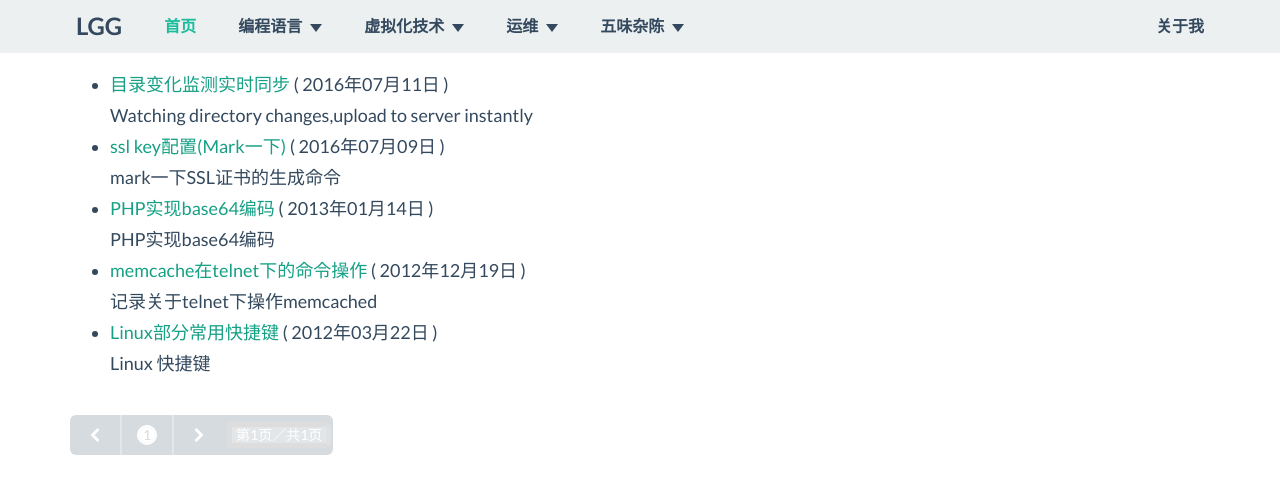
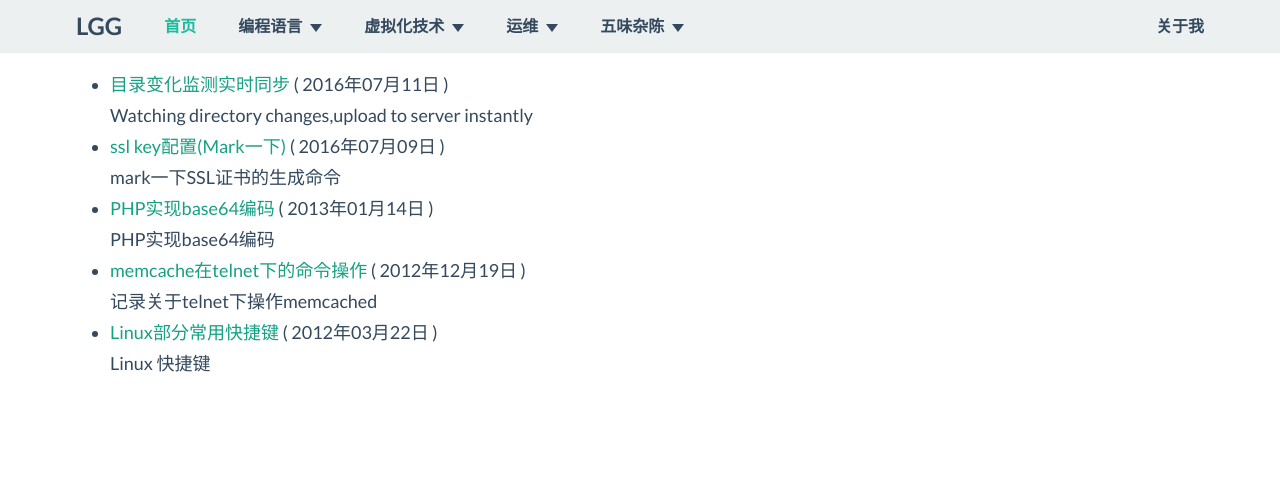
Before and after one commit to nealwon/nealwon.github.io, a Jekyll site: the page built from index.html, in a window 1280 px wide. Shown: the top 494 px of the page. Built offline with Jekyll 4.4.1, drawn with Linux system fonts in a browser that asks for light colours; the list of posts is cut into pages by our own code.

Commit message:
fix paginator

```diff
--- a/_config.yml
+++ b/_config.yml
@@ -3,6 +3,6 @@ markdown: kramdown
 safe: false
 excerpt_separator: "\n\n\n"
 incremental: true
-paginate: 5
-paginate_path: blog/:num
+paginate: 10
+paginate_path: "p:num"
 gems: [jekyll-paginate]
--- a/index.html
+++ b/index.html
@@ -10,6 +10,9 @@ title: 首页
         </li>
     {% endfor %}
 </ul>
+
+
+{% if paginator.total_pages > 1 %}
 <div>
   <ul class="pagination pagination-minimal">
     <li class="previous">
@@ -17,9 +20,9 @@ title: 首页
       <a class="fui-arrow-left"></a>
       {% else %}
         {% if paginator.previous_page == 1 %}
-            <a href="{{ site.baseurl }}" class="fui-arrow-left"></a>
+            <a href="{{ site.baseurl }}/" class="fui-arrow-left"></a>
         {% else %}
-            <a href="{{ site.baseurl}}/article/{{ paginator.previous_page }}" class="fui-arrow-left"> </a>
+            <a href="{{ site.baseurl}}/p{{ paginator.previous_page }}" class="fui-arrow-left"> </a>
         {% endif %}
       {% endif %}
     </li>
@@ -30,9 +33,9 @@ title: 首页
             <li>
             {% endif %}
             {% if i == 1 %}
-            <a href="{{ site.baseurl }}/article">{{i}}</a>
+            <a href="{{ site.baseurl }}/">{{i}}</a>
             {% else %}
-            <a href="{{ site.baseurl }}/article{{i}}">{{i}}</a>
+            <a href="{{ site.baseurl }}/p{{i}}">{{i}}</a>
             {% endif %}
             </li>
     {% endfor %}
@@ -40,9 +43,10 @@ title: 首页
         {% if paginator.page ==  paginator.total_pages %}
         <a class="fui-arrow-right"></a>
         {% else %}
-        <a href="{{ site.baseurl }}/article/{{ paginator.next_page }}" class="fui-arrow-right"></a>
+        <a href="{{ site.baseurl }}/p{{ paginator.next_page }}" class="fui-arrow-right"></a>
         {% endif %}
     </li>
     <li class="disabled"><span>第{{ paginator.page }}页／共{{ paginator.total_pages }}页</span></li>
   </ul>
 </div>
+{% endif %}
```
